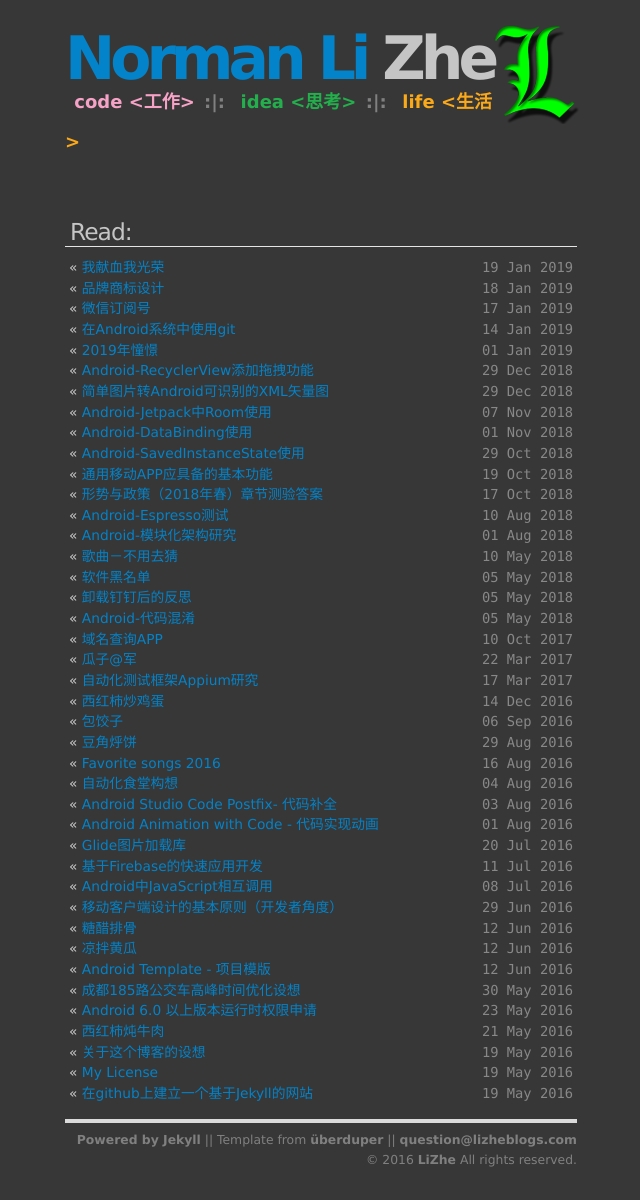
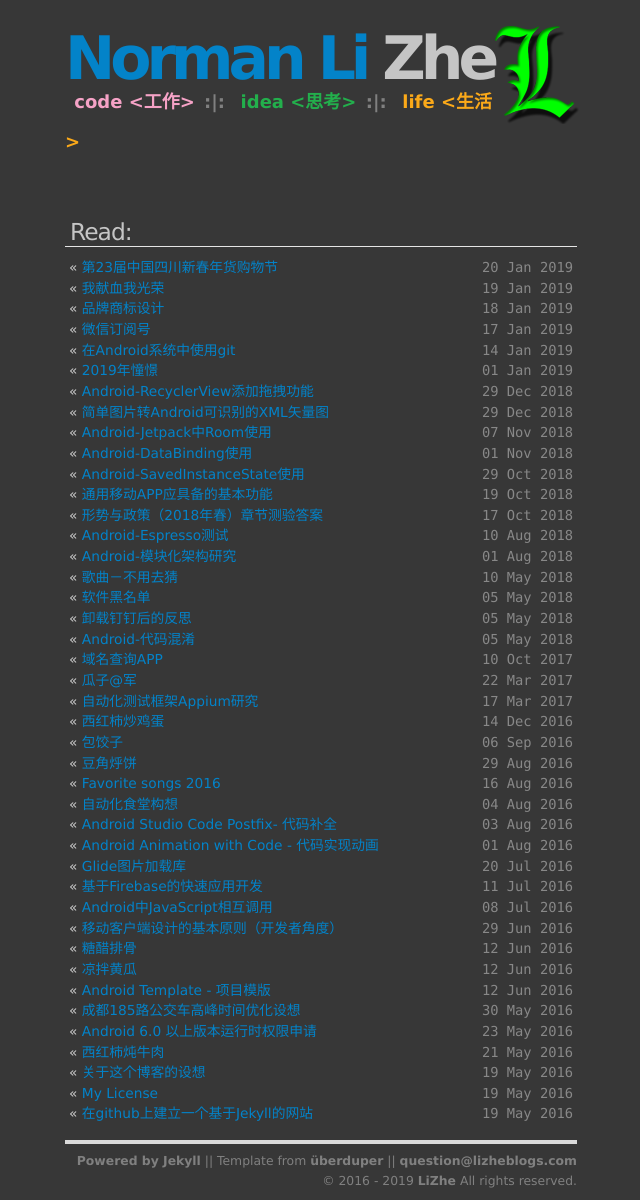
Before and after one commit to pulque/pulque.github.io, a Jekyll site: the page built from index.html, in a window 1280 px wide. Shown: the whole page, without its empty margins (319-959 px from the left). Built offline with Jekyll 4.4.1, drawn with Linux system fonts in a browser that asks for light colours; comment, search, counter and statistics services are not loaded; before the commit the page ends 1179 px from its top, so only the background shows below that; part of the change alters nothing that is shown.

Commit message:
the goods of the Spring Festival

```diff
--- a/_layouts/default.html
+++ b/_layouts/default.html
@@ -115,7 +115,7 @@ document.write(unescape("%3Cscript src='" + gaJsHost + "google-analytics.com/ga.
       Template from <a href="http://danhixon.github.io" target="_blank">überduper</a> ||
       <a href="mailto:question@lizheblogs.com‍">question@lizheblogs.com‍</a>
       <br/>
-      &copy; 2016 <a href="/html/license.html">LiZhe</a> All rights reserved.
+      &copy; 2016 - 2019 <a href="/html/license.html">LiZhe</a> All rights reserved.
   </div>
 </div>
 
--- /dev/null
+++ b/all/life/_posts/2019-01-20-the-goods.html
@@ -0,0 +1,69 @@
+---
+layout: default
+title: "第23届中国四川新春年货购物节"
+---
+
+<h2>{{ page.title }}</h2>
+
+<p class="publish_date">20 Jan 2019</p>
+
+<p>
+快过年了，回老家前都要准备些“年货”，<br/>
+而准备前一定要去的地方就是——“年货展”。<br/>
+里边的年货，品种齐全，一逛就是小半天，多数买的还是“好吃的”，嘿嘿！<br/>
+</p>
+
+<div align="center">
+<img src="/images/blogs/life/2019-01-20-the-goods/IMG_20190120_112811.jpg" width="384" alt="入口"/>
+<img src="/images/blogs/life/2019-01-20-the-goods/wx_camera_1547955096108.jpg" width="384" alt="表演"/>
+<img src="/images/blogs/life/2019-01-20-the-goods/IMG_20190120_113535.jpg" width="384" alt="室内"/>
+<img src="/images/blogs/life/2019-01-20-the-goods/wx_camera_1547961527929.jpg" width="384" alt="出口"/>
+</div>
+
+<h4>1、国境外商品馆</h4>
+主要展出一带一路沿线国家和地区三类消费品，<br/>
+一是食品，包括休闲食品、饮品乳品、酒水、<br/>
+烘焙食品、调味品、海产品、水果、保健品；<br/>
+二是服装服饰及化妆品；<br/>
+三是居家生活用品，包括智能小家电、餐厨用具、特色家具、手工艺品、装饰品等。<br/>
+<h4>2、科技智造馆</h4>
+主要展出家用汽车、房车及智能车载用品、无人机、智能机器人、智能家电、<br/>
+智能手机、智能手表、智能音箱、智能玩具、指纹识别锁、人脸识别锁、智能灯具、<br/>
+智能运动器械、智能健康用品等智能科技产品和智慧服务。 <br/>
+<h4>3、成都时尚馆</h4>
+主要展出成都造汽车、时尚家具、家电、服装、女鞋、高端礼品等；<br/>
+专门规划“美食之都知名餐饮连锁企业展示区”，<br/>
+集中展示成都特色美食、特色小吃、特色年夜饭及预订服务；<br/>
+专门规划“年文化游乐体验区”，<br/>
+集中展示年文化文创产品、传统年文化艺术、年文化儿童游乐体验等；<br/>
+专门规划“成都及市州春节文旅目的地推介展示区”，<br/>
+为旅行社和文旅企业推介春节游提供平台。<br/>
+<h4>4、市州地方馆</h4>
+主要展出四川21市州地方公共品牌、名优特产以及全国地方名优土特产。
+<h4>5、名酒糖果馆</h4>
+主要展出品牌白酒、红酒、饮料、坚果、糖果、烘焙食品等。
+<h4>6、肉制品休闲食品馆
+主要展出生鲜、冷冻、腌腊、海产等肉制品及休闲食品。
+<h4>7、农产品馆</h4>
+主要展出农副、粮油、调味品、乳制品、林下产品、时令水果等。
+<h4>8、品牌服装馆</h4>
+主要展出品牌男装、女装、休闲运动装、<br/>
+童装、内衣、皮草、羊绒羽绒、鞋品箱包等。 <br/>
+<br/>
+<h4>感觉不同</h4>
+<p>
+今年展出了很多“巴基斯坦”的商品，还挺有意思的。<br/>
+其中有一款商品挺有意思，是一个木制干果篮。<br/>
+可以收起来，像一块圆盘。<br/>
+<div align="center">
+<img src="/images/blogs/life/2019-01-20-the-goods/Fruit_basket.jpg" width="384" alt="木制果篮"/>
+</div>
+</p>
+
+<p>
+今年还有一点挺方便的（可能每年都有），就是快递，<br/>
+就在展区门口，买好了年货，就可以直接邮寄回去，很方便。<br/>
+<div align="center">
+<img src="/images/blogs/life/2019-01-20-the-goods/wx_camera_1547959088081.jpg" width="384" alt="快递"/>
+</div>
+</p>
```
Also changed, not shown: images/blogs/life/2019-01-20-the-goods/Fruit_basket.jpg (added), images/blogs/life/2019-01-20-the-goods/wx_camera_1547955096108.jpg (added), images/blogs/life/2019-01-20-the-goods/wx_camera_1547959088081.jpg (added), images/blogs/life/2019-01-20-the-goods/wx_camera_1547961527929.jpg (added), 2 other files.
